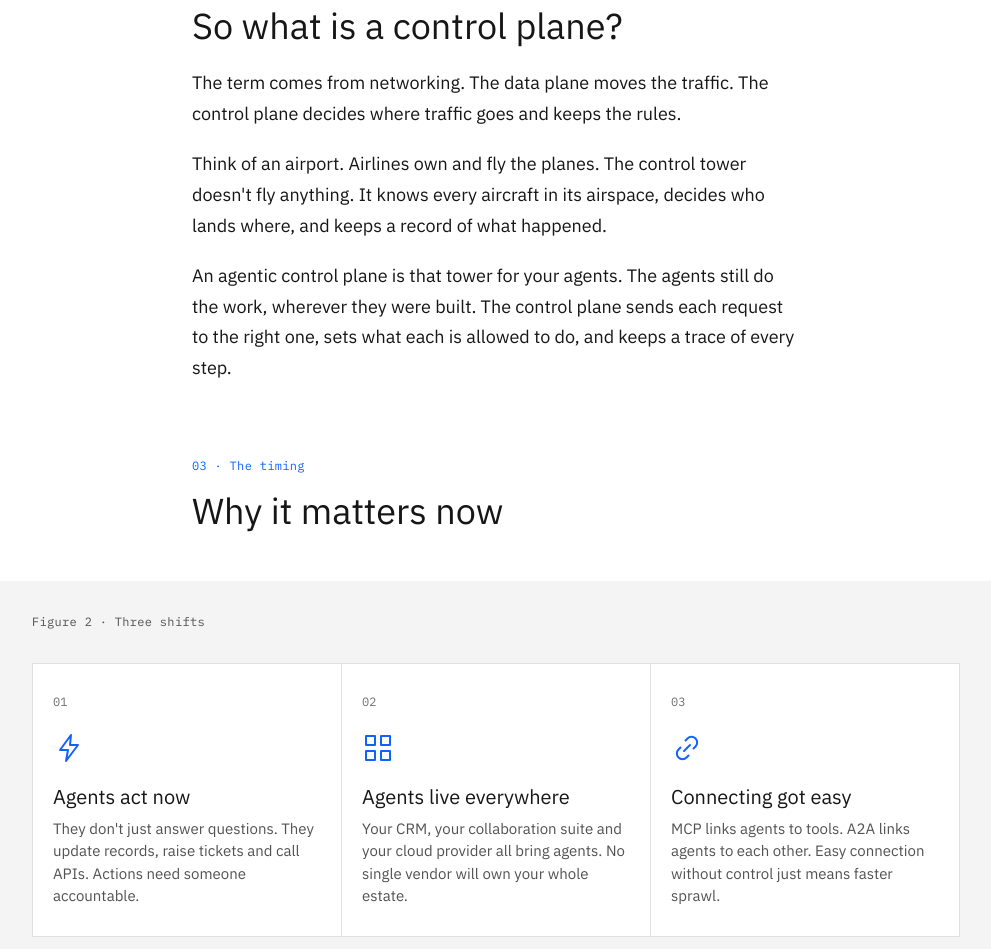
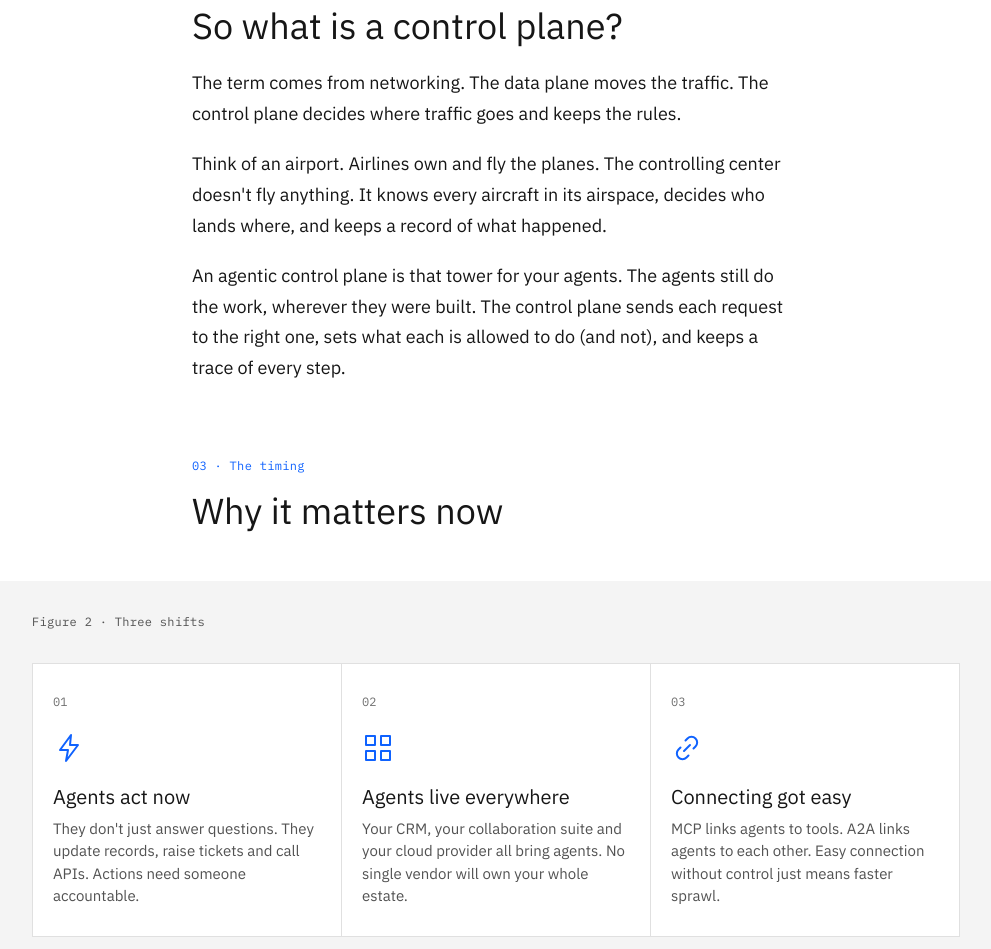
Before and after one commit to subramaniamj/agentic-control-plane, a plain HTML site: page index.html in a window 1280 px wide. Shown: the part 2699-3648 px from the top of the page, without its empty margins (144-1135 px from the left). Drawn offline with Linux system fonts and the light colour scheme.

Commit message:
Update control plane description for clarity

```diff
--- a/index.html
+++ b/index.html
@@ -171,8 +171,8 @@
     <span class="kicker">02 · The idea</span>
     <h2>So what is a control plane?</h2>
     <p>The term comes from networking. The data plane moves the traffic. The control plane decides where traffic goes and keeps the rules.</p>
-    <p>Think of an airport. Airlines own and fly the planes. The control tower doesn't fly anything. It knows every aircraft in its airspace, decides who lands where, and keeps a record of what happened.</p>
-    <p>An agentic control plane is that tower for your agents. The agents still do the work, wherever they were built. The control plane sends each request to the right one, sets what each is allowed to do, and keeps a trace of every step.</p>
+    <p>Think of an airport. Airlines own and fly the planes. The controlling center doesn't fly anything. It knows every aircraft in its airspace, decides who lands where, and keeps a record of what happened.</p>
+    <p>An agentic control plane is that tower for your agents. The agents still do the work, wherever they were built. The control plane sends each request to the right one, sets what each is allowed to do (and not), and keeps a trace of every step.</p>
 
     <span class="kicker">03 · The timing</span>
     <h2>Why it matters now</h2>
```
